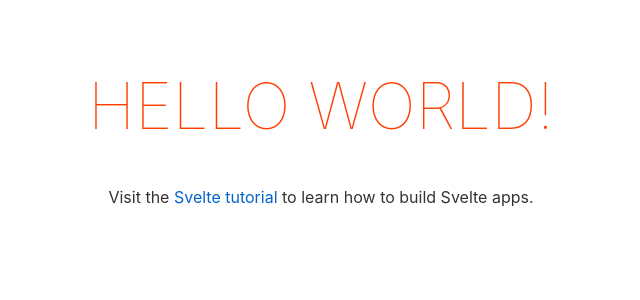
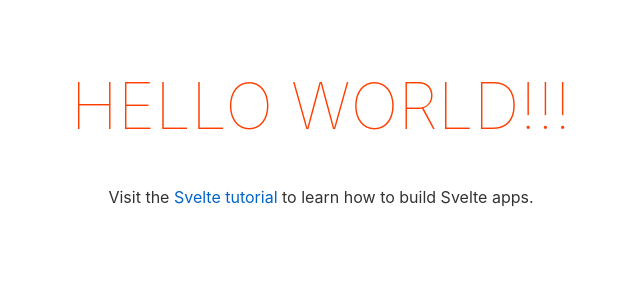
Before and after one commit to vlakondra/tsched, a Svelte app: page / in a window 1280 px wide. Shown: the top 300 px of the page, without its empty margins (319-959 px from the left). Built offline with nearby package versions, Linux system fonts and the light colour scheme.

Commit message:
start commit

```diff
--- a/src/App.svelte
+++ b/src/App.svelte
@@ -3,7 +3,7 @@
 </script>
 
 <main>
-	<h1>Hello {name}!</h1>
+	<h1>HellO  {name}!!!</h1>
 	<p>Visit the <a href="https://svelte.dev/tutorial">Svelte tutorial</a> to learn how to build Svelte apps.</p>
 </main>
 
```
Also changed, not shown: 1 other file (tests, documents, lock files or other folders).
